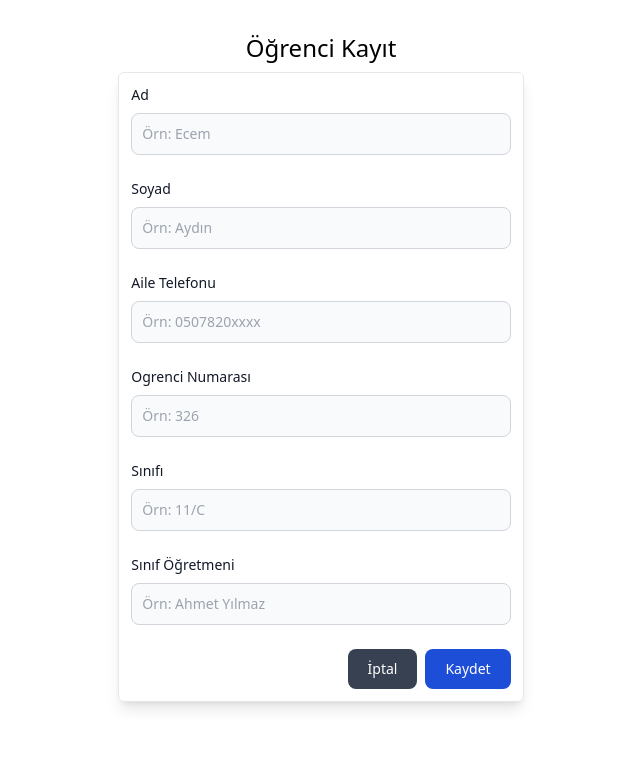
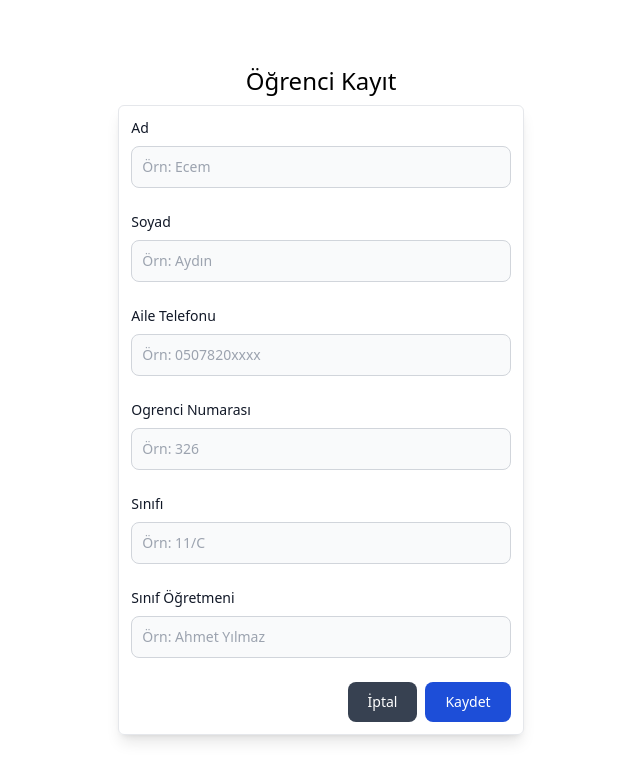
Before and after one commit to EcemAydn/ogrenci-yonetim, a Vue app: page /olustur in a window 1280 px wide. Shown: the top 780 px of the page, without its empty margins (319-959 px from the left). Built offline with nearby package versions, Linux system fonts and the light colour scheme.

Commit message:
id ekledim

```diff
--- a/src/views/Olustur.vue
+++ b/src/views/Olustur.vue
@@ -1,5 +1,14 @@
+<script setup>
+import { useStudentStore } from '@/stores/student';
+const studentStore = useStudentStore();
+
+  function onSave(){
+    studentStore.addStudent({id:new Date().getTime(), ad: ad.value, soyad: soyad.value, tel: tel.value, numara: numara.value, sinif: sinif.value, ogr: ogr.value});
+  }
+</script>
+
 <template>
-  <div class="w-full h-full flex flex-col items-center justify center gap-2">
+  <div class="w-full h-full flex flex-col items-center justify-center gap-2">
     <h1 class="text-2xl">Öğrenci Kayıt</h1>
     <form @submit.prevent="onSave()" class="w-3/5 md:w-2/3 lg:w-1/3 rounded-md p-3 border shadow-lg">
       <div class="mb-6">
@@ -59,13 +68,3 @@
   </form>
 </div>
 </template>
-
-<script setup>
-import { useStudentStore } from '@/stores/student';
-const studentStore = useStudentStore();
-
-  function onSave(){
-    studentStore.addStudent({ ad: ad.value, soyad: soyad.value, tel: tel.value, numara: numara.value, sinif: sinif.value, ogr: ogr.value});
-  }
-
-</script>
```
